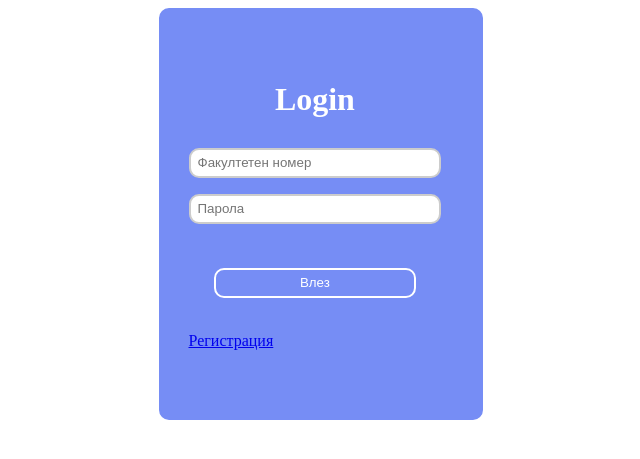
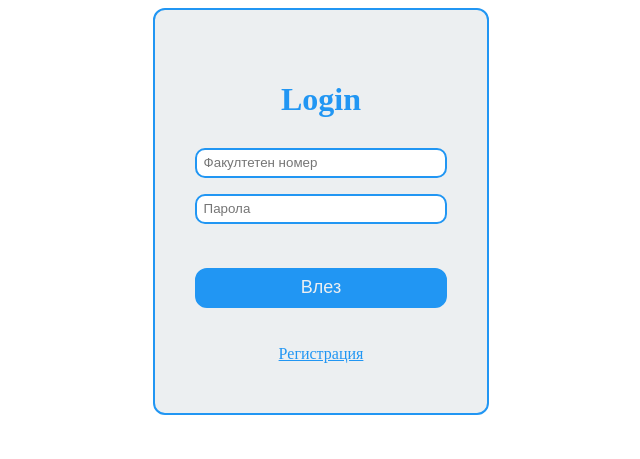
Before and after one commit to pgeorgiev98/WebProject, a PHP site: page /static/Auth/login.html in a window 1280 px wide. Shown: the top 459 px of the page, without its empty margins (319-959 px from the left). Run offline with PHP 8.4, Linux system fonts and the light colour scheme.

Commit message:
Update styles of login and register forms

```diff
--- a/static/Auth/login.html
+++ b/static/Auth/login.html
@@ -19,13 +19,8 @@
                 </div>
             </div>
          </form>
-         <br>
-         <div id="messageHolder">
-
-         </div>
+         <div id="messageHolder"></div>
          <a href="./registration.html">Регистрация</a>
-         <br>
-         <br>
       </div>
 
 
--- a/static/Auth/registration.html
+++ b/static/Auth/registration.html
@@ -22,10 +22,7 @@
                   </p>
                </div>
            </div>
-            <br>
-            <div id="messageHolder">
-
-            </div>
+            <div id="messageHolder"></div>
          </form>
       </div>
 
--- a/static/Auth/styles.css
+++ b/static/Auth/styles.css
@@ -1,38 +1,55 @@
+:root {
+    --accent_grey: #eceff1;
+    --accent_blue: #2196f3;
+}
+
 .box{
     align-items: center;
     padding: 50px 40px;
     width: 20%;
     margin: auto;
-    border: 2px solid #768df5;
-    padding-left: 2.2%;
+    border: 2px solid var(--accent_blue);
     justify-content: center;
     color:  white;
-    background: #768df5;
-    border-radius: 10px;
+    background: var(--accent_grey);
+    border-radius: 12px;
+    text-align: center;
 }
 
 .btn-primary {
-    width: 80%;
-    height: 30px;
+    width: 100%;
+    height: 40px;
     margin-top: 20px;
     justify-content: center;
-    background-color: #768df5;
-    border: 2px solid white;
-    color: white;
+    background-color: var(--accent_blue);
+    border: 2px solid var(--accent_blue);
+    color: var(--accent_grey);
+    font-size: large;
     overflow: hidden;
-    border-radius: 10px;
+    border-radius: 12px;
 }
 
+.btn-primary:focus {
+    background-color: #0086c3;
+}
 
-h1 {text-align: center;}
+h1 {
+    text-align: center;
+    color: var(--accent_blue);
+}
+
+a {
+    display: inline-block;
+    color: var(--accent_blue);
+}
 
 a:visited {
-    color: white;
+    color: var(--accent_blue);
     background-color: transparent;
 }
 
 a:hover {
-    color:  white;
+    color:  #0086c3;
     background-color: transparent;
     text-decoration: underline;
 }
@@ -43,12 +60,24 @@ a:hover {
     padding: 5px 7px;
     margin: 8px 0;
     display: inline-block;
-    border: 2px solid #ccc;
+    border: 2px solid var(--accent_blue);
     box-sizing: border-box;
     color: #757575;
     border-radius: 10px;
-  }
+}
 
-  .text-center {
+.text-center {
     text-align: center;
-  }
+}
+
+#messageHolder {
+    color: var(--accent_blue);
+    text-align: center;
+    font-size: large;
+}
+
+#messageHolder::after {
+    content: "\A";
+    display: block;
+    white-space: pre;
+}
```
